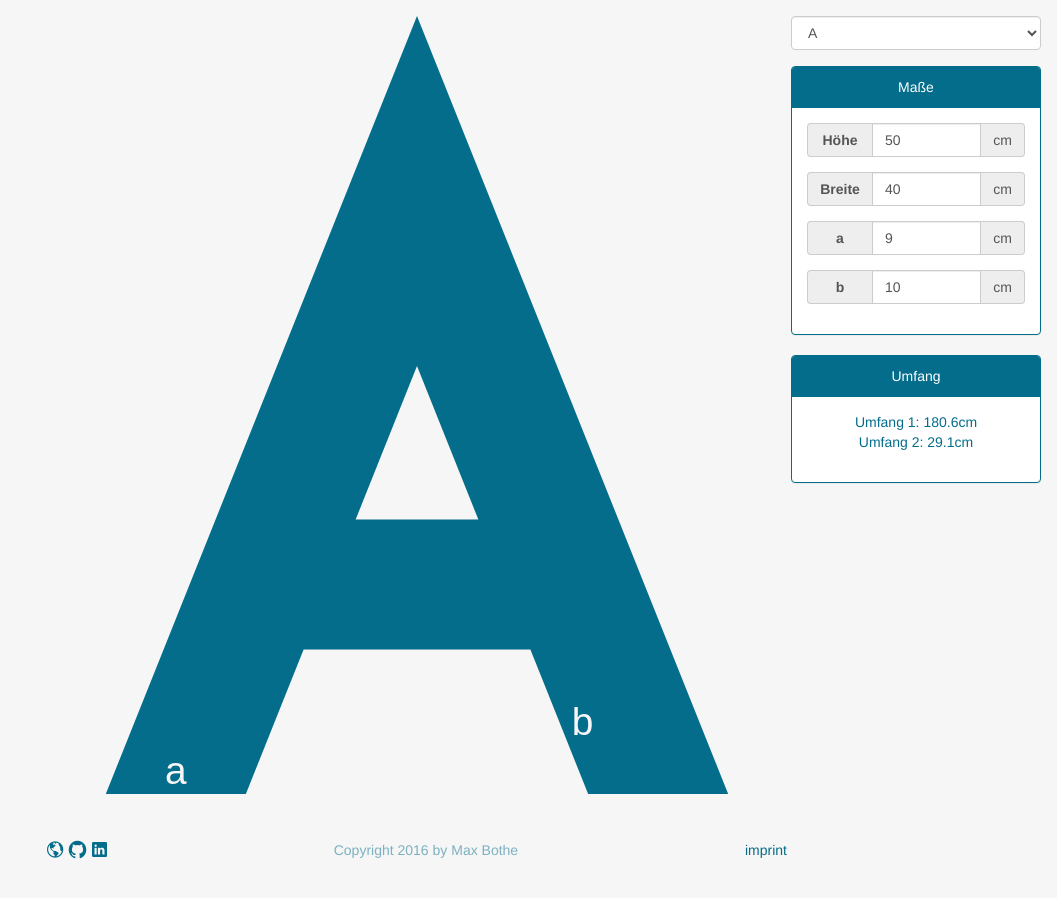
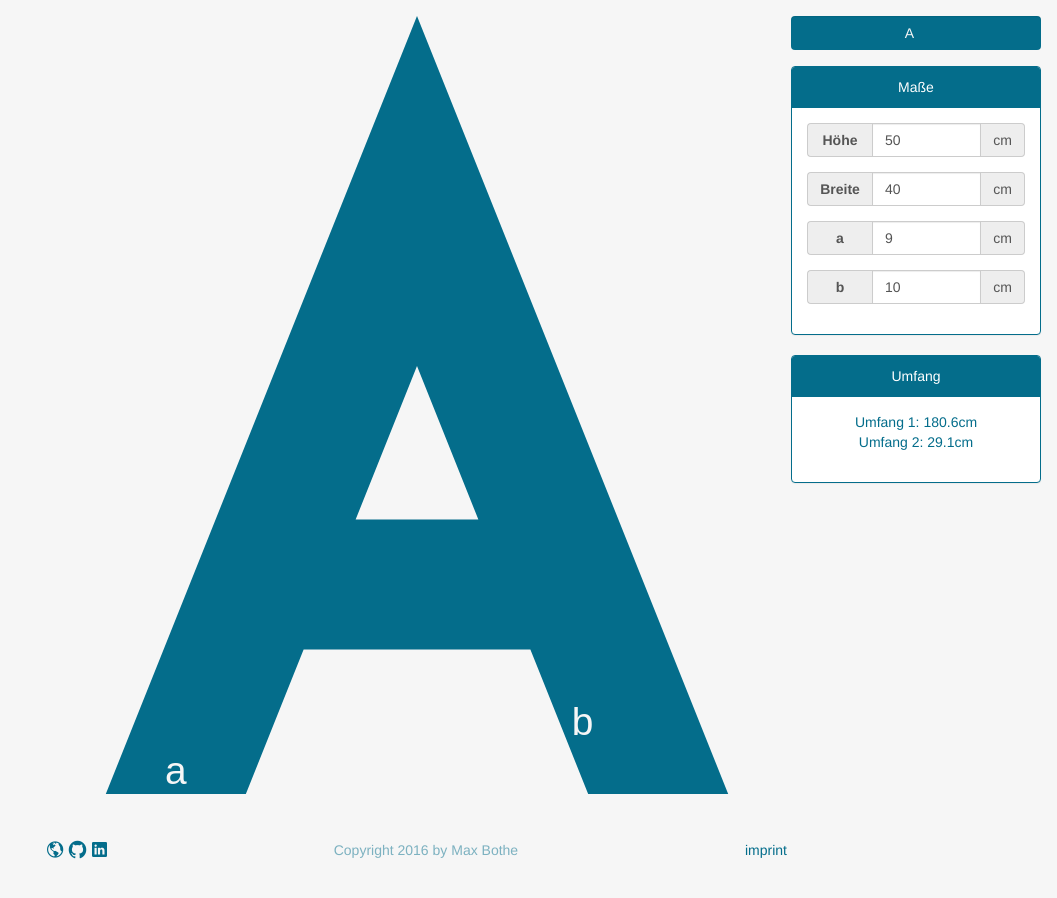
Before and after one commit to mathebox/mathebox.github.io, a Jekyll site: the page built from knitting.html, in a window 1280 px wide. Shown: the whole page, without its empty margins (223-1280 px from the left). Built offline with Jekyll 4.4.1, drawn with Linux system fonts in a browser that asks for light colours; some web fonts are replaced.

Commit message:
Make letter select dark.

```diff
--- a/_sass/_knitting.scss
+++ b/_sass/_knitting.scss
@@ -18,6 +18,14 @@
 
 #letter-select {
     margin-bottom: 16px;
+    background-color: $main-color;
+    color: $background-color;
+    font-weight: 400;
+    text-indent: 45%;
+    -webkit-appearance: none;
+    -moz-appearance: none;
+    appearance: none;
+    border: none;
 }
 
 .input-tab {
```
